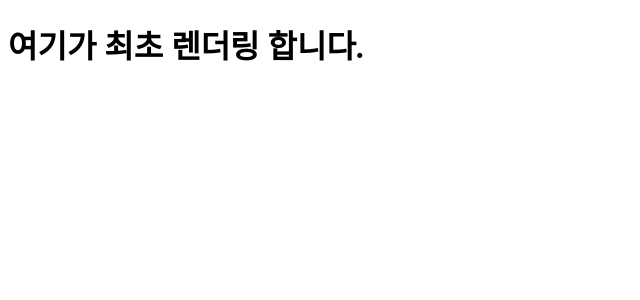
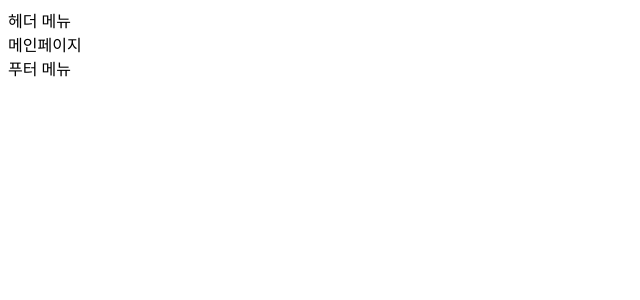
Before and after one commit to l-yeong/2025A_web2, a React (Vite) app in the folder src/main/reactapp/: page / in a window 1280 px wide. Shown: the top 300 px of the page, without its empty margins (0-640 px from the left). Built offline with nearby package versions, Linux system fonts and the light colour scheme.

Commit message:
react_Component1,2

```diff
--- a/src/main/reactapp/src/main.jsx
+++ b/src/main/reactapp/src/main.jsx
@@ -9,6 +9,7 @@
 //   </StrictMode>,
 // )
 
+// =================================== 고정 =================================== //
 // ** main.jsx 에서 index.html의 id=root 마크업에 최초의 컴포넌트 (화면함수) 렌더링 하는곳 **
 // 1.  리액트 라이브러리의 createRoot 함수 import 한다
 import { createRoot} from 'react-dom/client'
@@ -19,11 +20,18 @@ const root = document.querySelector('#root');
 //3. 가져온 root 마크업을  createRoot 함수의 매개변수로 전달한다
 const create = createRoot(root);
 
+
+// =================================== 최초 렌더링할 컴포넌트 =================================== //
 //4. root에 렌더링할 컴포넌트(화면함수)
   //4-1 : 렌더링할 컨포넌트(함수) 가져오기
-import App from './App.jsx'
+// import App from './App.jsx'
   //4-2 : 렌더링하기
-create.render(<App />);
+// create.render(<App />);
 
 // * 2~4-2 요약 // createRoot(document.querySelector('.#root')).render(<최초출력할함수명 />);
 // createRoot(document.querySelector('.#root')).render(<App />);
+
+// day01
+// import Component1 from './example/day01/Component1.jsx';
+import Component2 from './example/day01/Component2.jsx';
+create.render(<Component2></Component2>)
```
